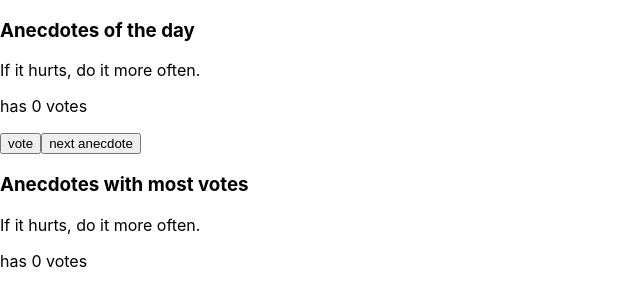
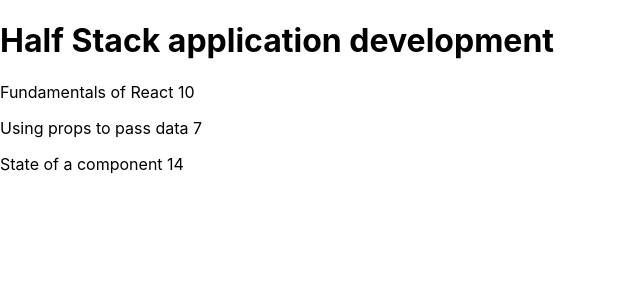
Before and after one commit to PhamDuong01/Full-Stack-Open, a React (Create React App) app: page / in a window 1280 px wide. Shown: the top 306 px of the page, without its empty margins (0-640 px from the left). Built offline with nearby package versions, Linux system fonts and the light colour scheme.

Commit message:
2.1: Course information step6

```diff
--- a/src/App.js
+++ b/src/App.js
@@ -1,42 +1,29 @@
-import { useState } from "react";
-import "./App.css";
+import Course from "./Course";
 
 const App = () => {
-  const anecdotes = [
-    "If it hurts, do it more often.",
-    "Adding manpower to a late software project makes it later!",
-    "The first 90 percent of the code accounts for the first 10 percent of the development time...The remaining 10 percent of the code accounts for the other 90 percent of the development time.",
-    "Any fool can write code that a computer can understand. Good programmers write code that humans can understand.",
-    "Premature optimization is the root of all evil.",
-    "Debugging is twice as hard as writing the code in the first place. Therefore, if you write the code as cleverly as possible, you are, by definition, not smart enough to debug it.",
-    "Programming without an extremely heavy use of console.log is same as if a doctor would refuse to use x-rays or blood tests when diagnosing patients.",
-    "The only way to go fast, is to go well.",
-  ];
+  const course = {
+    id: 1,
+    name: "Half Stack application development",
+    parts: [
+      {
+        name: "Fundamentals of React",
+        exercises: 10,
+        id: 1,
+      },
+      {
+        name: "Using props to pass data",
+        exercises: 7,
+        id: 2,
+      },
+      {
+        name: "State of a component",
+        exercises: 14,
+        id: 3,
+      },
+    ],
+  };
 
-  const [selected, setSelected] = useState(0);
-
-  const [points, setPoint] = useState(Array(anecdotes.length).fill(0));
-  const mostVote = points.indexOf(Math.max(...points));
-  function randomSelected() {
-    setSelected(Math.floor(Math.random() * anecdotes.length));
-  }
-  function handleVote() {
-    const cpPoints = [...points];
-    cpPoints[selected] += 1;
-    setPoint(cpPoints);
-  }
-  return (
-    <div>
-      <h3>Anecdotes of the day</h3>
-      <p>{anecdotes[selected]}</p>
-      <p>has {points[selected]} votes</p>
-      <button onClick={handleVote}>vote</button>
-      <button onClick={randomSelected}>next anecdote</button>
-      <h3>Anecdotes with most votes</h3>
-      <p>{anecdotes[mostVote]}</p>
-      <p>has {points[mostVote]} votes</p>
-    </div>
-  );
+  return <Course course={course} />;
 };
 
 export default App;
--- /dev/null
+++ b/src/Course.js
@@ -0,0 +1,17 @@
+const Course = (props) => {
+  const course = props.course;
+  return (
+    <div>
+      <h1>{course.name}</h1>
+      {course.parts.map((part) => {
+        return (
+          <p key={part.id}>
+            {part.name} {part.exercises}
+          </p>
+        );
+      })}
+    </div>
+  );
+};
+
+export default Course;
--- a/src/index.js
+++ b/src/index.js
@@ -1,17 +1,33 @@
-import React from 'react';
-import ReactDOM from 'react-dom/client';
-import './index.css';
-import App from './App';
-import reportWebVitals from './reportWebVitals';
+import React from "react";
+import ReactDOM from "react-dom/client";
+import "./index.css";
+import App from "./App";
 
-const root = ReactDOM.createRoot(document.getElementById('root'));
+const notes = [
+  {
+    id: 1,
+    content: "HTML is easy",
+    important: true,
+  },
+  {
+    id: 2,
+    content: "Browser can execute only JavaScript",
+    important: false,
+  },
+  {
+    id: 3,
+    content: "GET and POST are the most important methods of HTTP protocol",
+    important: true,
+  },
+];
+
+const root = ReactDOM.createRoot(document.getElementById("root"));
 root.render(
   <React.StrictMode>
-    <App />
+    <App notes={notes} />
   </React.StrictMode>
 );
 
 // If you want to start measuring performance in your app, pass a function
 // to log results (for example: reportWebVitals(console.log))
 // or send to an analytics endpoint. Learn more: https://bit.ly/CRA-vitals
-reportWebVitals();
```
